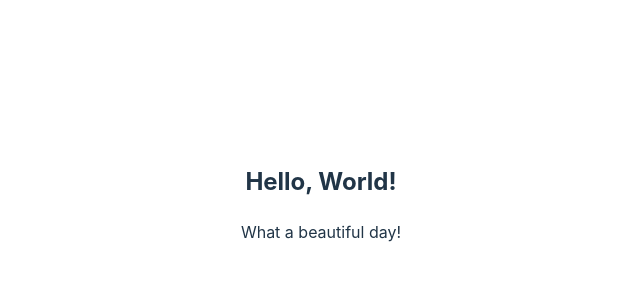
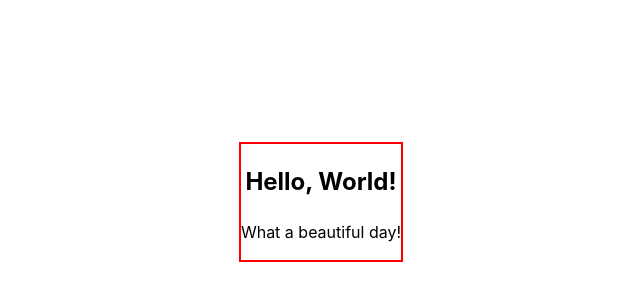
Before and after one commit to owlpsycho/Develhope-React, a React (Vite) app: page / in a window 1280 px wide. Shown: the part 198-498 px from the top of the page, without its empty margins (319-959 px from the left). Built offline with nearby package versions, Linux system fonts and the light colour scheme.

Commit message:
risoluzione esercizio 67

```diff
--- a/src/Container.css
+++ b/src/Container.css
@@ -1,4 +1,5 @@
 .container{
     background-color: white;
     border: 2px solid red;
+    color: black;
 }
--- a/src/Container.jsx
+++ b/src/Container.jsx
@@ -1,3 +1,5 @@
+import "./Container.css"
+
 export function Container({ children }){
 
 
```
